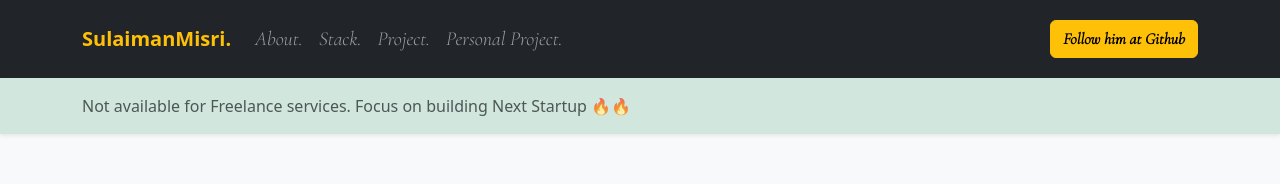
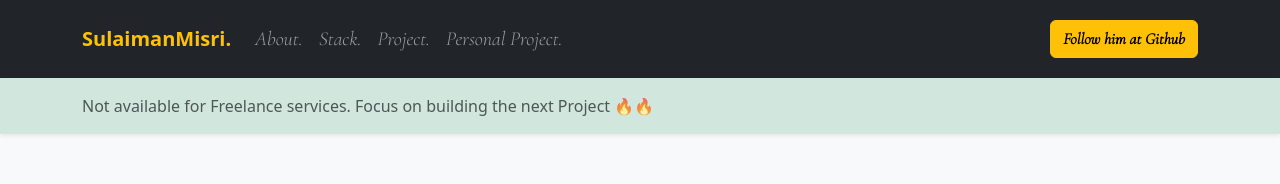
Before and after one commit to msulaimanmisri/sulaiman-profile, a Vue app: page / in a window 1280 px wide. Shown: the top 184 px of the page. Built offline with nearby package versions, Linux system fonts and the light colour scheme.

Commit message:
Update App.vue

```diff
--- a/src/App.vue
+++ b/src/App.vue
@@ -53,7 +53,7 @@
     <div class="navbar navbar-expand-lg bg-success-subtle shadow-sm py-3">
       <div class="container">
         <span class="text-muted">
-              Not available for Freelance services. Focus on building Next Startup 🔥🔥
+              Not available for Freelance services. Focus on building the next Project 🔥🔥
             </span>
       </div>
     </div>
```
